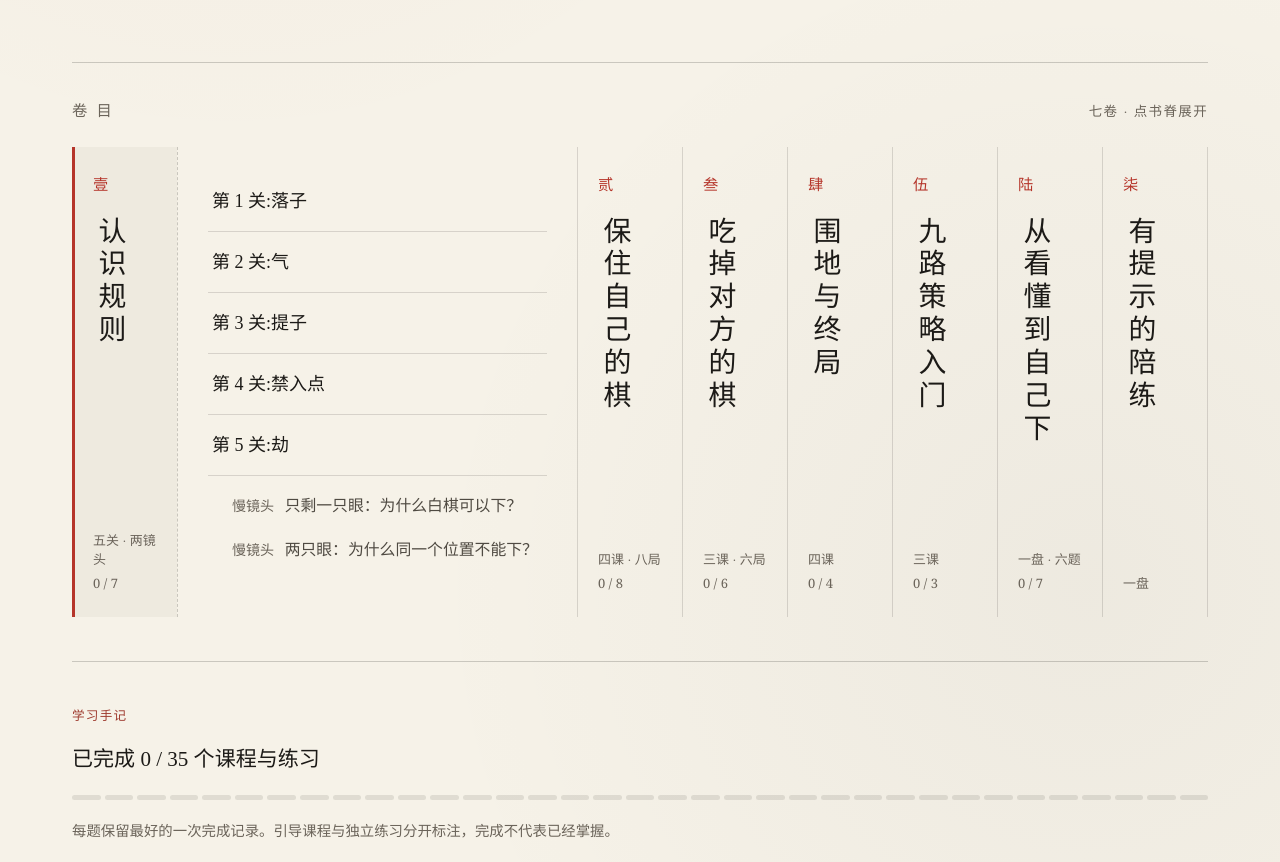
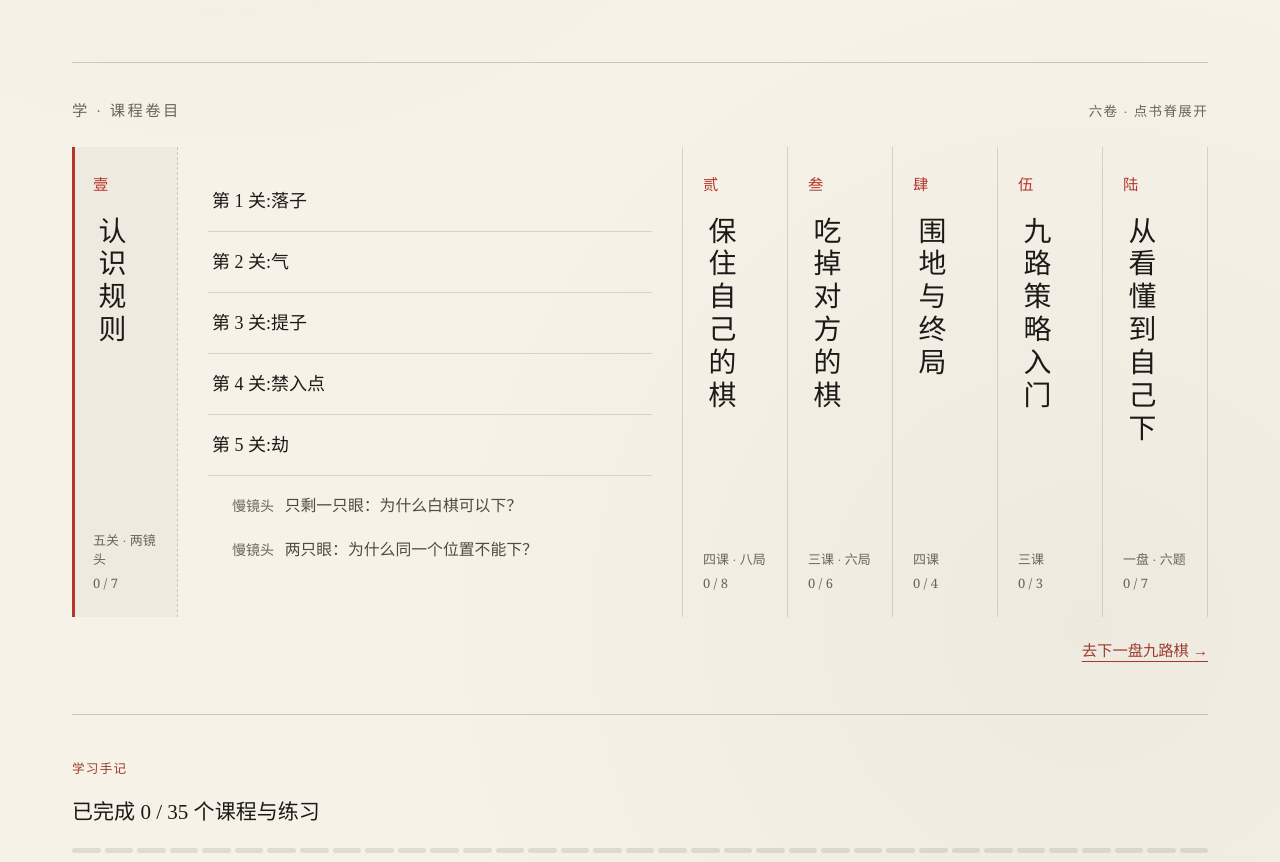
Before and after one commit to Minjia-Hu/the-go-room, a React (Vite) app: page / in a window 1280 px wide. Shown: the part 670-1532 px from the top of the page. Built offline with nearby package versions, Linux system fonts and the light colour scheme.

Commit message:
Show six course volumes and link to play below the catalog

```diff
--- a/src/app/lessons/LearningPage.tsx
+++ b/src/app/lessons/LearningPage.tsx
@@ -92,10 +92,6 @@ export function LearningPage({ session, onChange, onPlay, onClear, storageMessag
           <div className="course-pair">{LEARNING_UNITS.filter((unit) => unit.page === 'independent').map((unit) =>
             indexLink(unit, `第 ${unit.index + 1} 题`, '独立练习'))}</div>
         </div> },
-      { number: '柒', title: '有提示的陪练', count: '一盘', content:
-        <div className="course-index"><div className="course-pair">
-          <button className="course-index__link" onClick={onPlay}>直接开始陪练</button>
-        </div></div> },
     ]
     const chapterOf: Record<LearningUnit['page'], number> = { rules: 0, 'rule-sequence': 0, survival: 1, capture: 2, endgame: 3, strategy: 4, walkthrough: 5, independent: 5 }
     const current = next ? chapterOf[next.page] : 0
@@ -106,7 +102,7 @@ export function LearningPage({ session, onChange, onPlay, onClear, storageMessag
           <div className="ink-hero__title"><h2>一子一气</h2><p>写给第一次拿起棋子的人</p></div>
           <HeroExercise onStart={startRules} onSurvival={() => openScene(0)} />
         </div>
-        <ScrollContents chapters={chapters.map((chapter, index) => index === current ? { ...chapter, live: true } : chapter)} initialOpen={current} />
+        <ScrollContents chapters={chapters.map((chapter, index) => index === current ? { ...chapter, live: true } : chapter)} initialOpen={current} onPlay={onPlay} />
         <LearningProgressPanel progress={session.progress} onContinue={(unit) => onChange(openLearningUnit(session, unit))} onClear={onClear} />
         <p className="muted small archive-note">切换页面保留当前练习和对局。课程完成记录与学习位置保存在此浏览器；刷新后题目从头开始，进行中的对局不保留，已完成棋谱仍可复盘。</p>
       </section>
--- a/src/app/lessons/ScrollContents.tsx
+++ b/src/app/lessons/ScrollContents.tsx
@@ -5,18 +5,18 @@ export interface ScrollChapter {
   readonly number: string
   readonly title: string
   readonly count: string
-  /** 本卷已完成 / 总数；陪练不计入单元时省略。 */
-  readonly done?: readonly [number, number]
+  /** 本卷已完成 / 总数。 */
+  readonly done: readonly [number, number]
   readonly live?: boolean
   readonly content: ReactNode
 }
 
 /** 卷目：每卷收起时是一根竖排书脊，点开后展开完整课程目录；同一时间只展开一卷。 */
-export function ScrollContents({ chapters, initialOpen }: { readonly chapters: readonly ScrollChapter[]; readonly initialOpen: number }) {
+export function ScrollContents({ chapters, initialOpen, onPlay }: { readonly chapters: readonly ScrollChapter[]; readonly initialOpen: number; readonly onPlay: () => void }) {
   const [open, setOpen] = useState(initialOpen)
   const [animate, setAnimate] = useState(false)
   return <section className="scrolls" aria-labelledby="scrolls-title">
-    <div className="scrolls__head"><h3 id="scrolls-title">卷目</h3><p>七卷 · 点书脊展开</p></div>
+    <div className="scrolls__head"><h3 id="scrolls-title">学 · 课程卷目</h3><p>六卷 · 点书脊展开</p></div>
     <div className="scrolls__row">
       {chapters.map((chapter, index) => {
         const isOpen = index === open
@@ -26,7 +26,7 @@ export function ScrollContents({ chapters, initialOpen }: { readonly chapters: r
             onClick={() => { setOpen(index); setAnimate(true) }}>
             <span className="scroll__number" aria-hidden="true">{chapter.number}</span>
             <span className="scroll__title" aria-hidden="true">{chapter.title}</span>
-            <span className="scroll__meta" aria-hidden="true"><span>{chapter.count}</span>{chapter.done && <span className={chapter.done[0] === chapter.done[1] ? 'scroll__done scroll__done--full' : 'scroll__done'}>{chapter.done[0]} / {chapter.done[1]}</span>}</span>
+            <span className="scroll__meta" aria-hidden="true"><span>{chapter.count}</span><span className={chapter.done[0] === chapter.done[1] ? 'scroll__done scroll__done--full' : 'scroll__done'}>{chapter.done[0]} / {chapter.done[1]}</span></span>
           </button>
           {isOpen && <div id={panelId} className={`scroll__panel${animate ? ' scroll__panel--unroll' : ''}`} role="region" aria-label={chapter.title}>
             {chapter.content}
@@ -34,5 +34,6 @@ export function ScrollContents({ chapters, initialOpen }: { readonly chapters: r
         </article>
       })}
     </div>
+    <div className="scrolls__end"><button className="text-button" onClick={onPlay}>去下一盘九路棋 <span aria-hidden="true">→</span></button></div>
   </section>
 }
--- a/src/app/styles.css
+++ b/src/app/styles.css
@@ -78,8 +78,9 @@ button:focus-visible, select:focus-visible, input:focus-visible { outline: 2px s
 /* 卷目：收起是竖排书脊，展开是完整课程目录 */
 .scrolls { border-top: 1px solid rgba(28, 26, 23, .2); padding-top: 34px; }
 .scrolls__head { display: flex; justify-content: space-between; align-items: baseline; gap: 16px; margin-bottom: 22px; }
-.scrolls__head h3 { margin: 0; color: var(--text-muted); font-size: .85rem; font-weight: 400; letter-spacing: .6em; }
+.scrolls__head h3 { margin: 0; color: var(--text-muted); font-size: .85rem; font-weight: 400; letter-spacing: .16em; }
 .scrolls__head p { margin: 0; color: var(--text-muted); font-size: .75rem; letter-spacing: .1em; }
+.scrolls__end { margin-top: 16px; text-align: right; }
 .scrolls__row { display: flex; min-height: 470px; border-left: 1px solid var(--line-soft); }
 .scroll { position: relative; display: flex; flex: 0 0 auto; border-right: 1px solid var(--line-soft); }
 .scroll--open { flex: 1 1 auto; min-width: 0; }
@@ -379,7 +380,7 @@ button:focus-visible, select:focus-visible, input:focus-visible { outline: 2px s
   .ink-hero__title p { padding: 0; letter-spacing: .15em; }
   .ink-hero__board { width: min(88%, 420px); justify-self: center; }
 }
-/* 七根书脊在中等屏幕会挤压课程正文，提前切换为纵向卷目。 */
+/* 竖排书脊在中等屏幕会挤压课程正文，提前切换为纵向卷目。 */
 @media (max-width: 1180px) {
   .scrolls__row { flex-direction: column; min-height: 0; border-left: 0; border-top: 1px solid var(--line-soft); }
   .scroll { flex-direction: column; border-right: 0; border-bottom: 1px solid var(--line-soft); }
```
Also changed, not shown: 1 other file (tests, documents, lock files or other folders).
